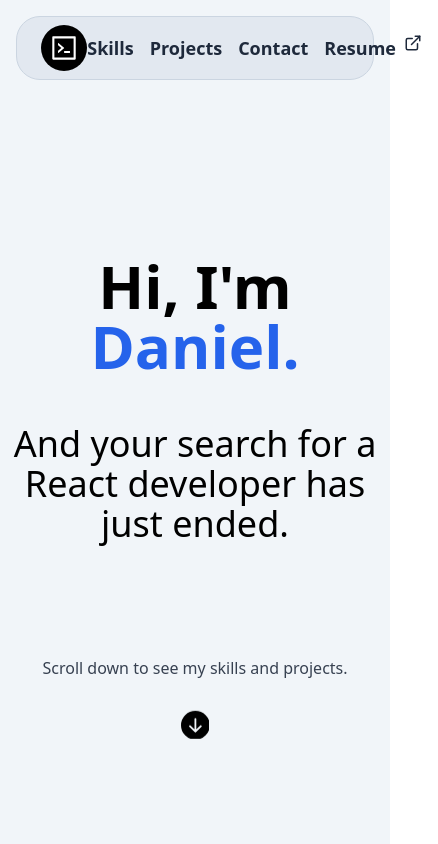
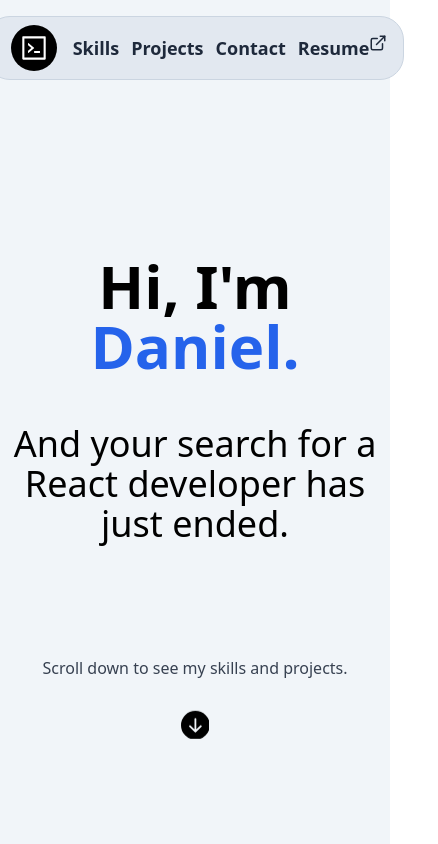
Before and after one commit to danielflorencio/next-portfolio, a Next.js app: page / in a window 390 px wide. Shown: the top 844 px of the page, 438 px wide, since content can reach past the window. Built offline with nearby package versions, Linux system fonts and the light colour scheme.

Commit message:
fixed the navbar responsiveness

```diff
--- a/pages/index.tsx
+++ b/pages/index.tsx
@@ -18,20 +18,17 @@ const Home: NextPage = () => {
         <link rel="icon" href="/favicon.ico" />
         <meta name="viewport" content="width=device-width, initial-scale=1"/>
       </Head>
-
       <main>
-        <section className='bg-slate-100 flex justify-center pt-4'>
-          <nav className=
-          {isSmallScreen ? ('bg-slate-200 w-11/12 h-16 flex border border-solid border-slate-300 justify-between items-center rounded-3xl')
-          : ('bg-slate-200 w-4/5 h-16 flex border border-solid border-slate-300 justify-between items-center pr-14 rounded-3xl')}>
+        <section className='bg-slate-100 flex justify-center pt-4 w-full'>
+          <nav className='bg-slate-200 sm:w-11/12 lg:w-4/5 h-16 flex border border-solid border-slate-300 justify-between items-center rounded-3xl'>
             <div className='bg-black p-2 ml-6 rounded-full text-white text-3xl flex justify-center items-center'>
               <AiOutlineCode/>
             </div>
-            <ul className='flex text-slate-800'>
-              <li className={isSmallScreen ? 'mr-4 text-lg font-semibold' : 'mr-8 text-lg font-semibold'}><a className='hover:text-sky-400 transition-colors duration-150' href="#skills">Skills</a></li>
-              <li className={isSmallScreen ? 'mr-4 text-lg font-semibold' : 'mr-8 text-lg font-semibold'}><a className='hover:text-sky-400 transition-colors duration-150' href="#projects">Projects</a></li>
-              <li className={isSmallScreen ? 'mr-4 text-lg font-semibold' : 'mr-8 text-lg font-semibold'}><a className='hover:text-sky-400 transition-colors duration-150' href="#contact" >Contact</a></li>
-              <li className={isSmallScreen ? 'mr-4 text-lg font-semibold' : 'mr-8 text-lg font-semibold'}><span className='flex hover:text-sky-400 transition-colors duration-150'><a className="mr-2 " href="https://drive.google.com/file/d/1KB-gJxcTCpCg6ojEivJ0E1S7lW6X-0ep/view?usp=share_link">Resume</a><FiExternalLink/></span></li>
+            <ul className='flex text-slate-800 gap-3'>
+              <li className=' pl-4 lg:mr-8 text-lg font-semibold'><a className='hover:text-sky-400 transition-colors duration-150' href="#skills">Skills</a></li>
+              <li className=' lg:mr-8 text-lg font-semibold'><a className='hover:text-sky-400 transition-colors duration-150' href="#projects">Projects</a></li>
+              <li className=' lg:mr-8 text-lg font-semibold'><a className='hover:text-sky-400 transition-colors duration-150' href="#contact" >Contact</a></li>
+              <li className=' lg:mr-8 text-lg font-semibold'><span className='flex pr-4 hover:text-sky-400 transition-colors duration-150'><a href="https://drive.google.com/file/d/1KB-gJxcTCpCg6ojEivJ0E1S7lW6X-0ep/view?usp=share_link">Resume</a><FiExternalLink/></span></li>
             </ul>
           </nav>
         </section>
```
